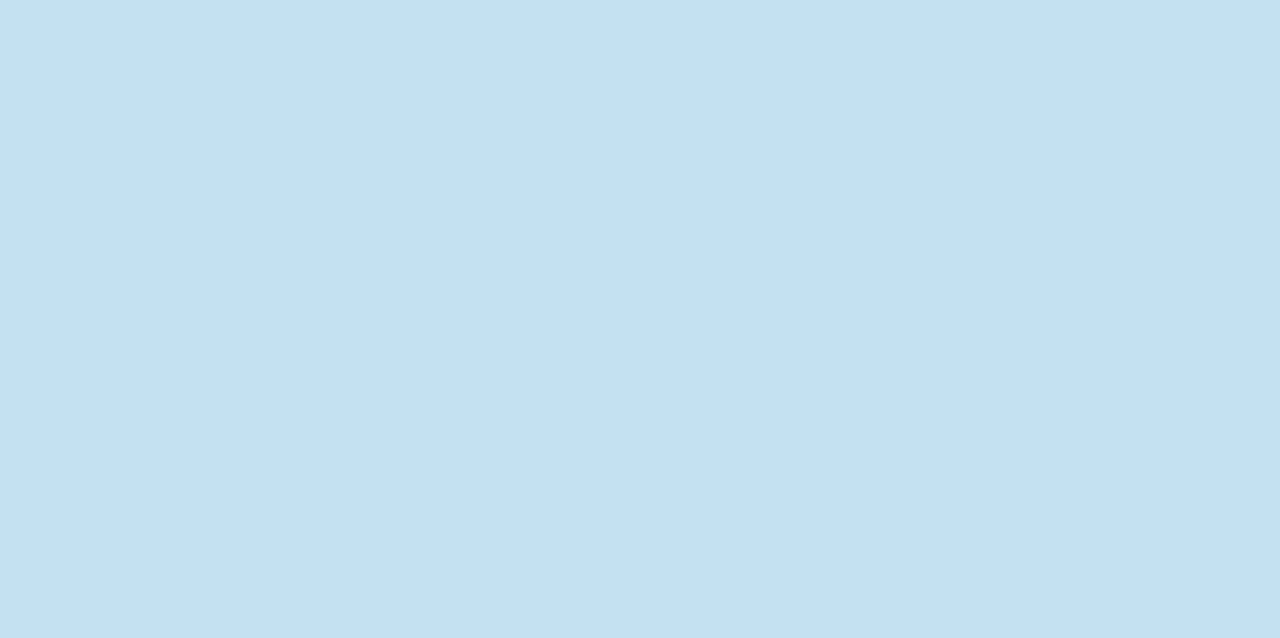
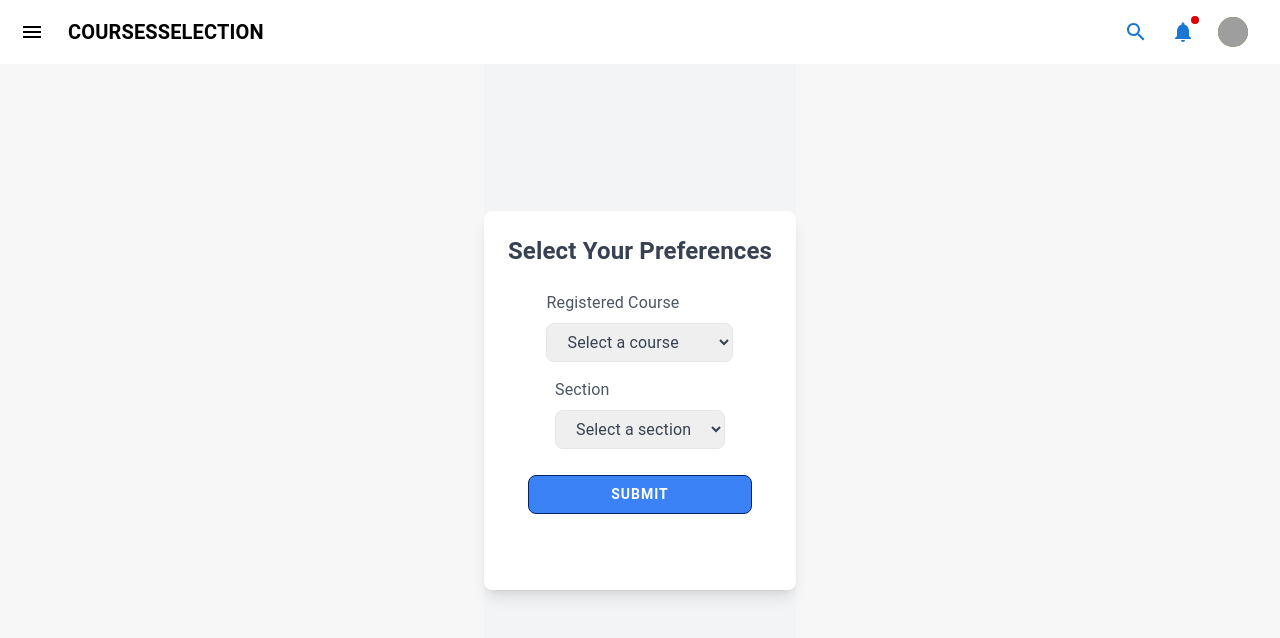
Before and after one commit to lahariSane/tuteetutor-react, a React (Create React App) app in the folder frontend/: page /coursesSelection in a window 1280 px wide. Before the commit this address had no page. Shown: the top 638 px of the page. Built offline with nearby package versions, Linux system fonts and the light colour scheme; sample sign-in values are in the browser's storage; grey boxes are pictures that could not be loaded.

Commit message:
preferences

```diff
--- a/frontend/src/App.js
+++ b/frontend/src/App.js
@@ -10,6 +10,7 @@ import Home from './pages/Home';
 import ResetPasswordForm from './components/ResetPasswordForm';
 import Almanac from './components/Almanac';
 import TimeTable from './components/TimeTable';
+import Courses from './pages/Courses';
 
 function App() {
   return (
@@ -21,7 +22,7 @@ function App() {
         <Route path="/" element={<Home />} >
           <Route path="" element={<StudentDashboard />} />
           <Route path="admin" element={<AdminDashboard />} />
-
+          <Route path='coursesSelection' element={<Courses />} />
           <Route path="dashboard" element={<StudentDashboard />} />
           <Route path="timetable" element={<TimeTable/>} />
           <Route path="almanac" element={<Almanac/>} />
--- a/frontend/src/components/SignInForm.jsx
+++ b/frontend/src/components/SignInForm.jsx
@@ -39,7 +39,7 @@ function SignInForm() {
           // Save token in localStorage
           localStorage.setItem('token', data.token);
           // Redirect to /home
-          navigate('/');
+          navigate('/coursesSelection');
         } else {
           setError('Login failed: ' + (data.message || 'Unknown error')); // Set error message if token is not present
         }
--- /dev/null
+++ b/frontend/src/components/StudentPreference.jsx
@@ -0,0 +1,82 @@
+import React, { useState } from "react";
+import { useNavigate } from "react-router-dom";
+
+const StudentPreference = () => {
+  const [selectedCourse, setSelectedCourse] = useState("");
+  const [selectedSection, setSelectedSection] = useState("");
+  const navigate = useNavigate()
+
+  const courses = ["Mathematics", "Physics", "Computer Science", "Biology"];
+  const sections = ["A", "B", "C", "D"];
+
+  const handleCourseChange = (event) => {
+    setSelectedCourse(event.target.value);
+  };
+
+  const handleSectionChange = (event) => {
+    setSelectedSection(event.target.value);
+  };
+
+  const handleSubmit = (event) => {
+    event.preventDefault();
+    navigate('/')
+    console.log("Selected Course:", selectedCourse);
+    console.log("Selected Section:", selectedSection);
+
+  };
+
+  return (
+    <div className="flex flex-col items-center justify-center min-h-screen bg-gray-100">
+      <div className="w-full max-w-md bg-white rounded-lg shadow-lg p-6">
+        <h2 className="text-2xl font-semibold text-center text-gray-700 mb-6">
+          Select Your Preferences
+        </h2>
+
+        <form onSubmit={handleSubmit}>
+          <div className="mb-4">
+            <label className="block text-gray-600 mb-2">
+              Registered Course
+            </label>
+            <select
+              value={selectedCourse}
+              onChange={handleCourseChange}
+              className="w-full px-4 py-2 border rounded-lg text-gray-700 focus:outline-none focus:ring focus:border-blue-300"
+            >
+              <option value="">Select a course</option>
+              {courses.map((course, index) => (
+                <option key={index} value={course}>
+                  {course}
+                </option>
+              ))}
+            </select>
+          </div>
+
+          <div className="mb-4">
+            <label className="block text-gray-600 mb-2">Section</label>
+            <select
+              value={selectedSection}
+              onChange={handleSectionChange}
+              className="w-full px-4 py-2 border rounded-lg text-gray-700 focus:outline-none focus:ring focus:border-blue-300"
+            >
+              <option value="">Select a section</option>
+              {sections.map((section, index) => (
+                <option key={index} value={section}>
+                  {section}
+                </option>
+              ))}
+            </select>
+          </div>
+
+          <button
+            type="submit"
+            className="w-full bg-blue-500 text-white py-2 rounded-lg hover:bg-blue-600 transition duration-300"
+          >
+            Submit
+          </button>
+        </form>
+      </div>
+    </div>
+  );
+};
+
+export default StudentPreference;
--- /dev/null
+++ b/frontend/src/pages/Courses.jsx
@@ -0,0 +1,12 @@
+import React from "react";
+import StudentPreference from "../components/StudentPreference";
+
+const Courses = () => {
+    return (
+        <>
+            <StudentPreference />
+        </>
+    );
+}
+
+export default Courses;
```
